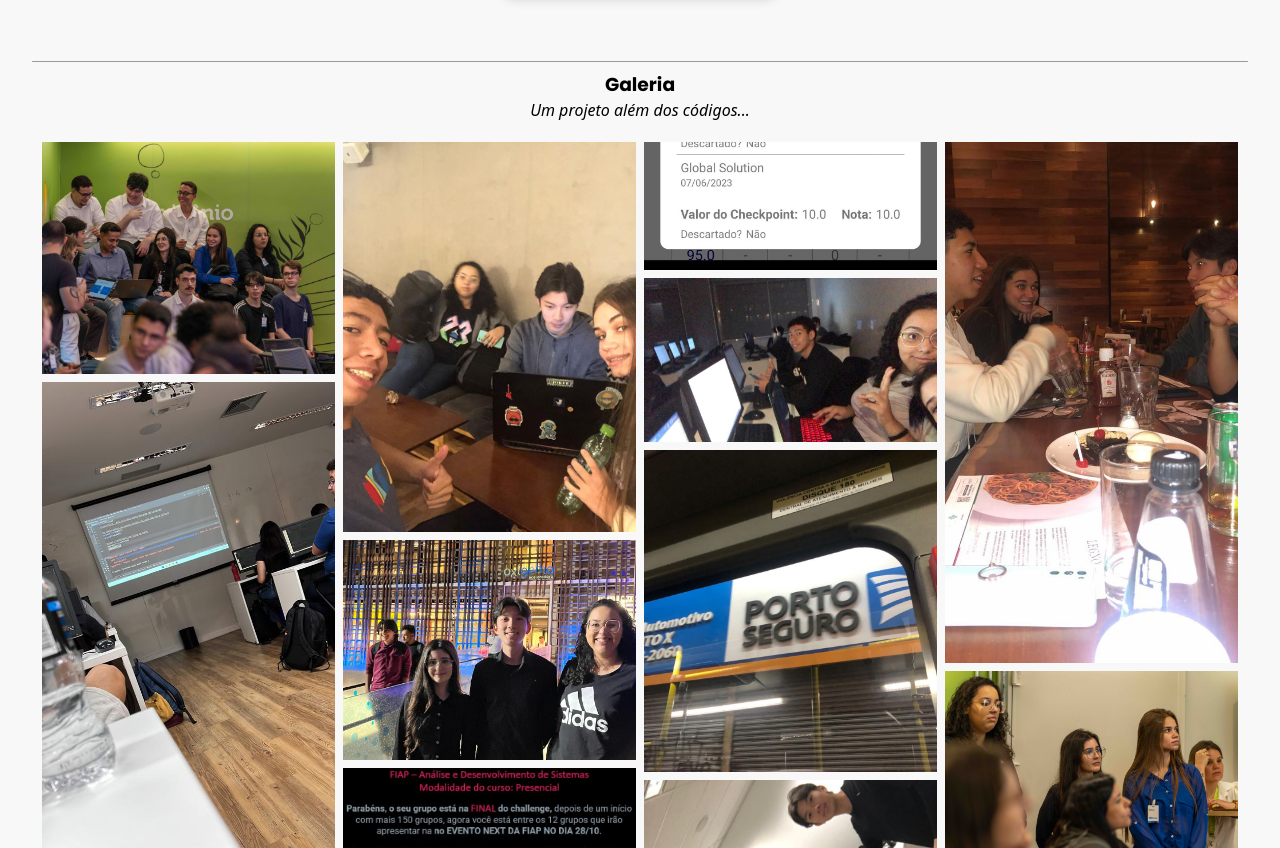
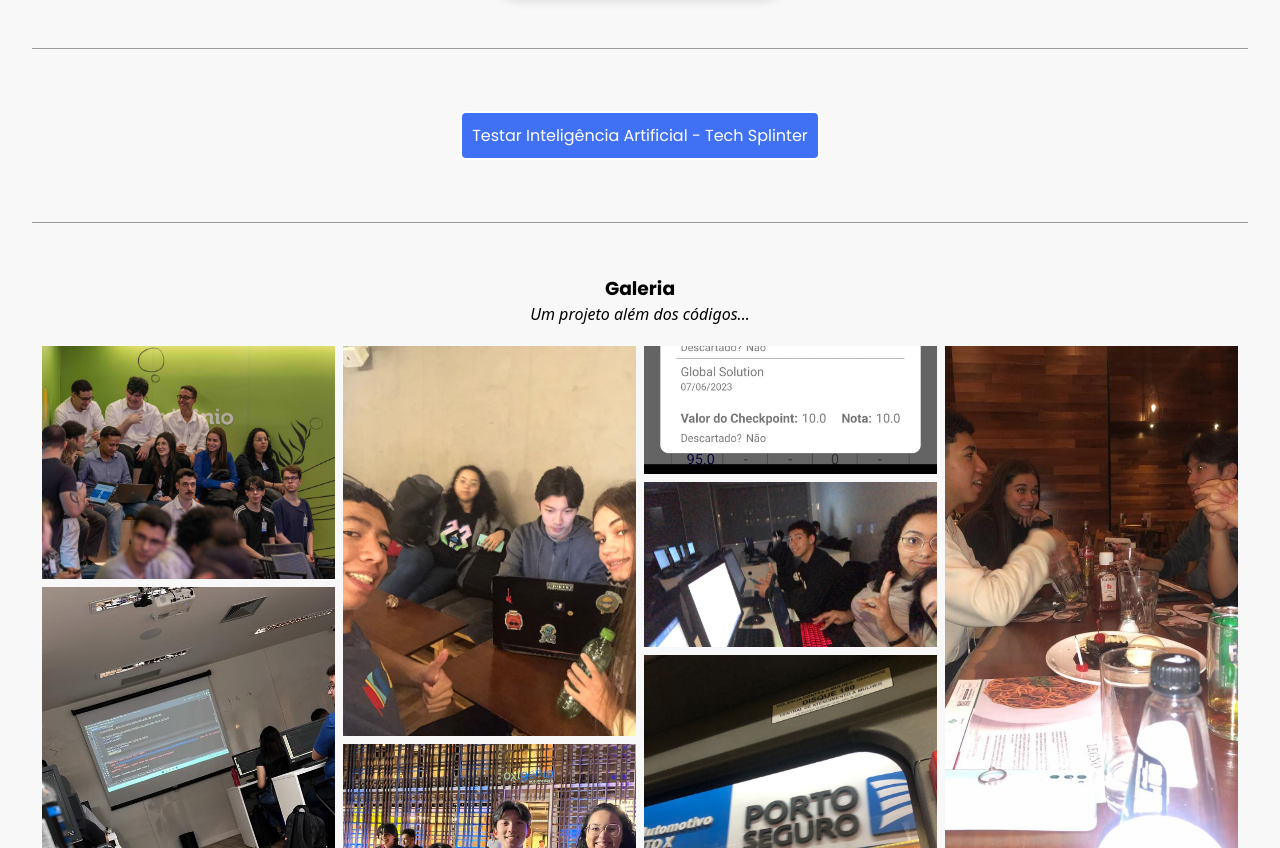
Before and after one commit to EduardoShoiti/QRCode_TechSplinter, a plain HTML site: page index.html in a window 1280 px wide. Shown: the part 1087-1935 px from the top of the page. Drawn offline with Linux system fonts and the light colour scheme.

Commit message:
Eduardo Shoiti - adicionado link para o projeto

```diff
--- a/css/index.css
+++ b/css/index.css
@@ -233,6 +233,11 @@ a {
         object-fit: cover;
     }
 
+	.prototipo button {
+		width: 95%;
+		height: 100%;
+	}
+
 }
 
 hr {
@@ -241,7 +246,27 @@ hr {
     height: 1px;
     border: 0;
     border-radius: 10px;
-	margin-top: 5%;
+	margin: 4% 0;
+}
+
+.prototipo button {
+	width: 100%;
+    height: 100%;
+    border-radius: 6px;
+    border: 2px solid white;
+    background-color: #4070f4;
+    margin: 3% 0;
+    transition: 0.7s;
+    cursor: pointer;
+	padding: 10px;
+}
+
+.prototipo button a {
+	text-decoration: none;
+	list-style: none;
+	color: #ffffff;
+	font-size: 16px;
+	font-family: 'Poppins';
 }
 
 .titGaleria {
--- a/index.html
+++ b/index.html
@@ -92,6 +92,14 @@
             <span>&times;</span>
             <img src="./imgs/Edu.jpg">
         </div>
+
+		<hr>
+
+		<div class="prototipo">
+			<button>
+				<a href="https://eduardoshoiti.pythonanywhere.com/" target="_blank">Testar Inteligência Artificial - Tech Splinter</a>
+			</button>
+		</div>
 
 		<hr>
 
```
